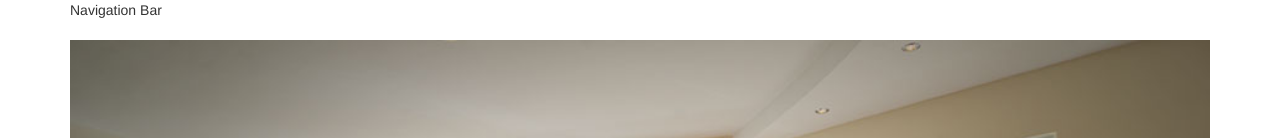
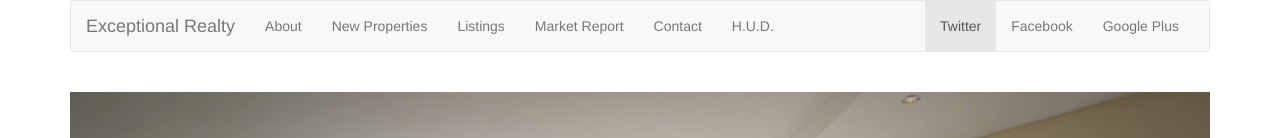
Before and after one commit to MonBHarris/exceptional-realty-bootstrapped, a plain HTML site: page index.html in a window 1280 px wide. Shown: the top 138 px of the page. Drawn offline with nearby package versions, Linux system fonts and the light colour scheme.

Commit message:
finish navbar

```diff
--- a/index.html
+++ b/index.html
@@ -24,7 +24,37 @@
 
       <div class="row">
         <div class="col-sm-12">
-          Navigation Bar
+          <nav class="navbar navbar-default">
+            <div class="container-fluid">
+              <!-- Brand and toggle get grouped for better mobile display -->
+              <div class="navbar-header">
+                <button type="button" class="navbar-toggle collapsed" data-toggle="collapse" data-target="#bs-example-navbar-collapse-1" aria-expanded="false">
+                  <span class="sr-only">Toggle navigation</span>
+                  <span class="icon-bar"></span>
+                  <span class="icon-bar"></span>
+                  <span class="icon-bar"></span>
+                </button>
+                <a class="navbar-brand" href="#">Exceptional Realty</a>
+              </div>
+
+              <!-- Social Links-->
+              <div class="collapse navbar-collapse" id="bs-example-navbar-collapse-1">
+                <ul class="nav navbar-nav">
+                  <li class-"active"><a href="index.html" title="About">About<span class="sr-only">(current)</span></a></li>
+                  <li><a href="new-properties.html">New Properties</a></li>
+                  <li><a href="real-estate-listings.html">Listings</a></li>
+                  <li><a href="market-report.html">Market Report</a></li>
+                  <li><a href="contact.html">Contact</a></li>
+                  <li><a href="http://hud.gov" target="_blank">H.U.D.</a></li>
+                </ul>
+                <ul class="nav navbar-nav navbar-right">
+                  <li class="active"><a href="#" title="Twitter">Twitter<span class="sr-only">(current)</span></a></li>
+                  <li><a href="#" title="Facebook">Facebook</a></li>
+                  <li><a href="#" title="Google Plus">Google Plus</a></li>
+                </ul>
+              </div><!-- /.navbar-collapse -->
+            </div><!-- /.container-fluid -->
+          </nav>
         </div>
       </div>
 
```
